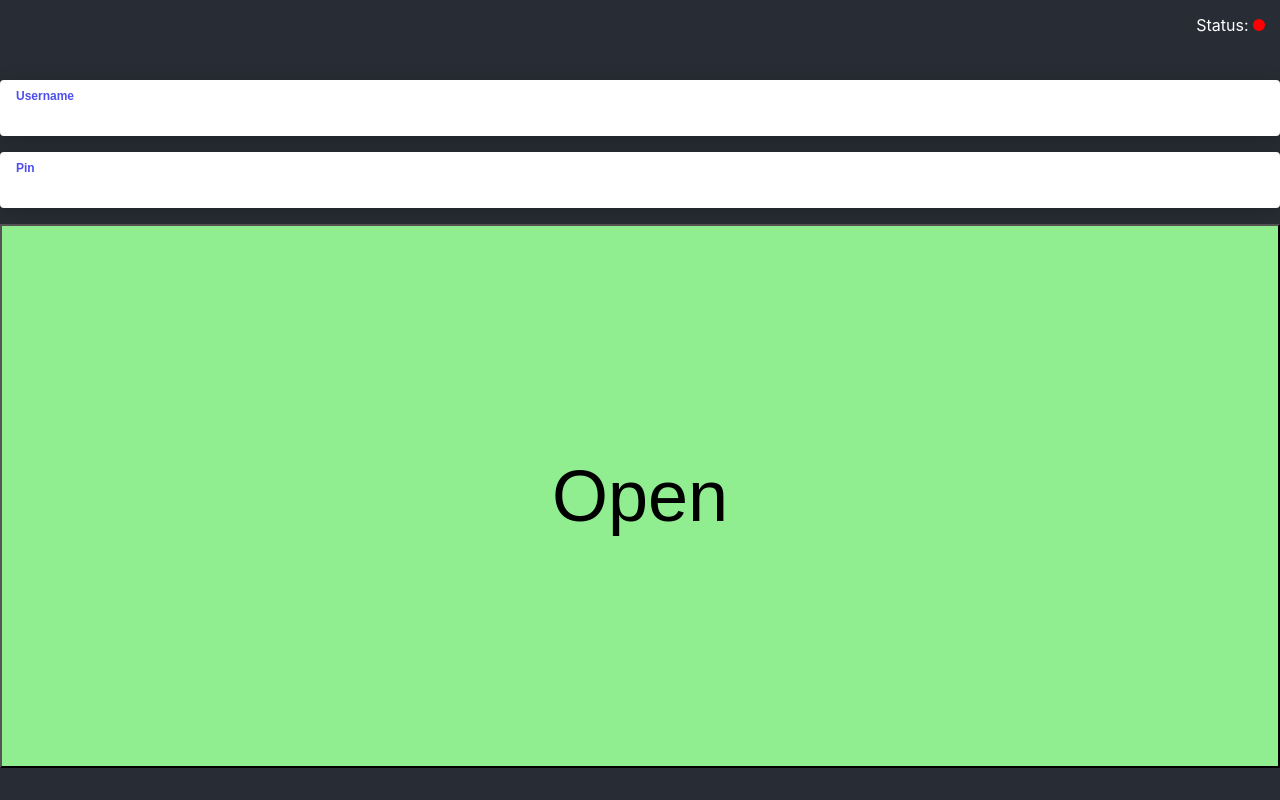
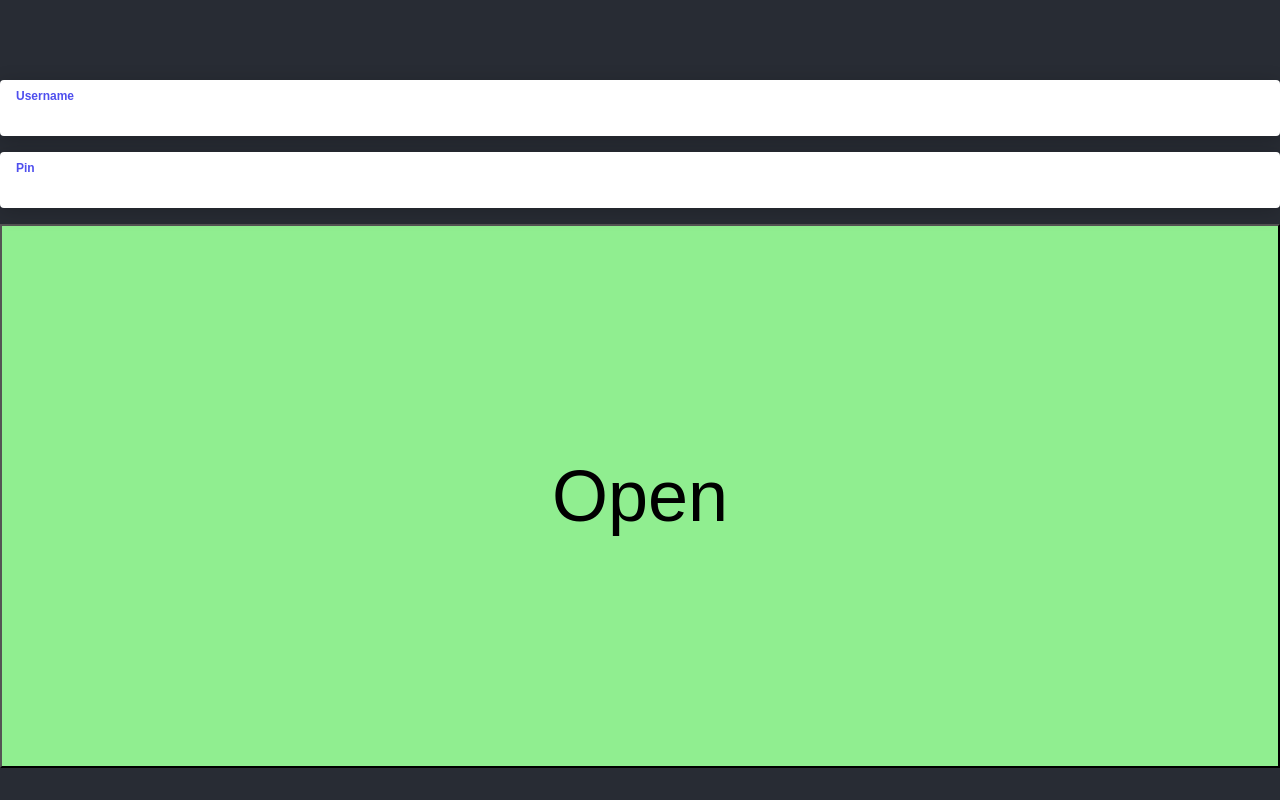
Before and after one commit to sentrip/pidoor, a React (Create React App) app: page / in a window 1280 px wide. Built offline with nearby package versions, Linux system fonts and the light colour scheme; no server answers.

Commit message:
Removed status icon

```diff
--- a/src/App.js
+++ b/src/App.js
@@ -88,14 +88,14 @@ function App() {
     return () => clearAllBodyScrollLocks()
   })
 
-  if (!checking) {
-    checking = true
-    check_connected(setConnected)
-  }
+  // if (!checking) {
+  //   checking = true
+  //   check_connected(setConnected)
+  // }
 
   return (
     <div className="App" id="MainApp">
-      <StatusIcon connected={connected} />
+      {/* <StatusIcon connected={connected} /> */}
 
       <header className="App-header">
         <Input id="Username" label="Username" value={username} predicted="" locked={false}
```
